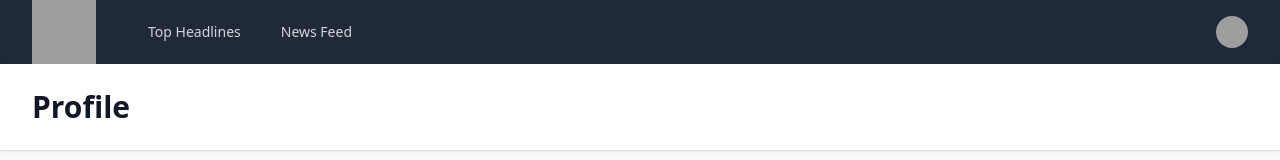
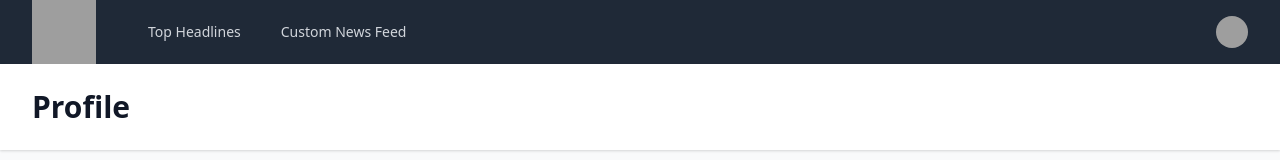
Before and after one commit to bridgecrew-perf6/nextjs-react-tailwind-react-query-news-app, a Next.js app: page /profile in a window 1280 px wide. Shown: the top 160 px of the page. Built offline with nearby package versions, Linux system fonts and the light colour scheme; grey boxes are pictures that could not be loaded.

Commit message:
rename news feed to custom news feed

```diff
--- a/components/nav.js
+++ b/components/nav.js
@@ -5,7 +5,7 @@ import SvgLogo from "../assets/speaker.svg";
 
 const links = [
   { href: "/top-headlines", label: "Top Headlines" },
-  { href: "/news-feed", label: "News Feed" },
+  { href: "/custom-news-feed", label: "Custom News Feed" },
 ];
 
 export default function Nav({ activeLink = "Top Headlines" }) {
--- a/pages/news-feed.js
+++ b/pages/custom-news-feed.js
@@ -3,7 +3,7 @@ import HomeTemplate from "../components/homeTemplate";
 
 export default function newsFeed() {
   return (
-    <HomeTemplate title="News Feed" activeLink="News Feed">
+    <HomeTemplate title="Custom News Feed" activeLink="Custom News Feed">
       something else
       <div>another something else</div>
     </HomeTemplate>
```
